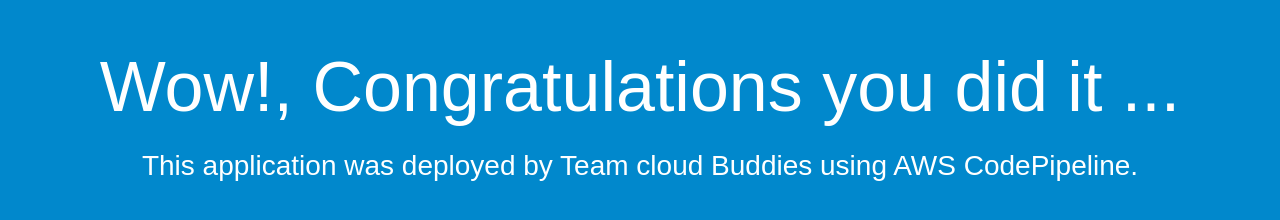
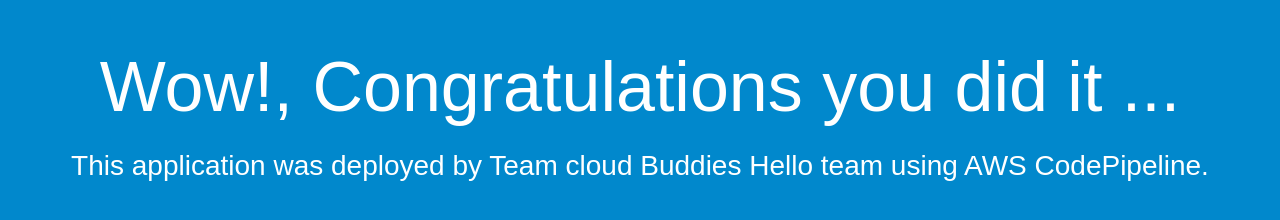
Before and after one commit to a3srupak/aws_codedeploy_using_github, a plain HTML site: page index.html in a window 1280 px wide. Drawn offline with Linux system fonts and the light colour scheme.

Commit message:
Update index.html

```diff
--- a/index.html
+++ b/index.html
@@ -27,7 +27,7 @@
 <body>
   <div align="center">
     <h1>Wow!, Congratulations you did it ...</h1>
-    <h2>This application was deployed by Team cloud Buddies using AWS CodePipeline.</h2>
+    <h2>This application was deployed by Team cloud Buddies Hello team using AWS CodePipeline.</h2>
   </div>
 </body>
 </html>
```
